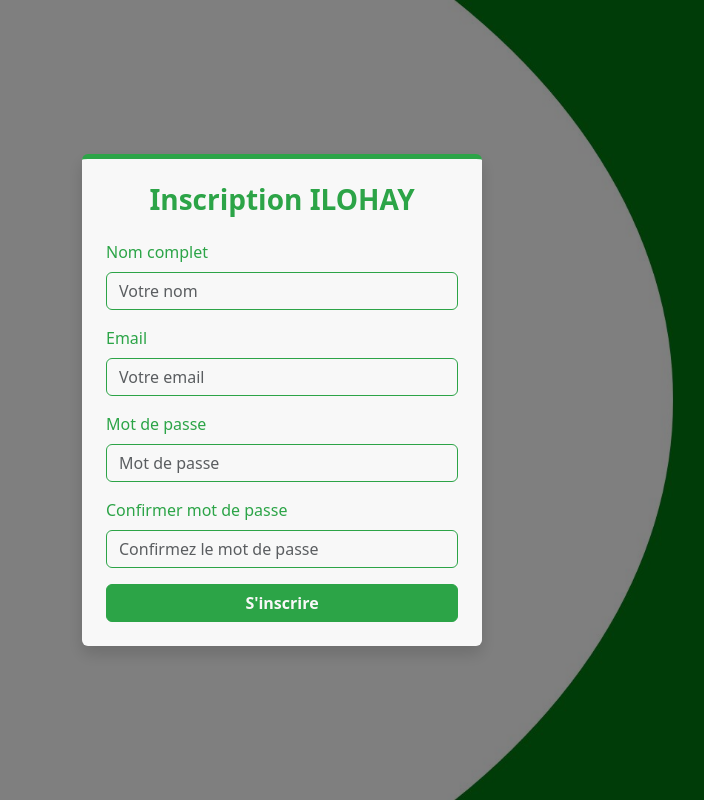
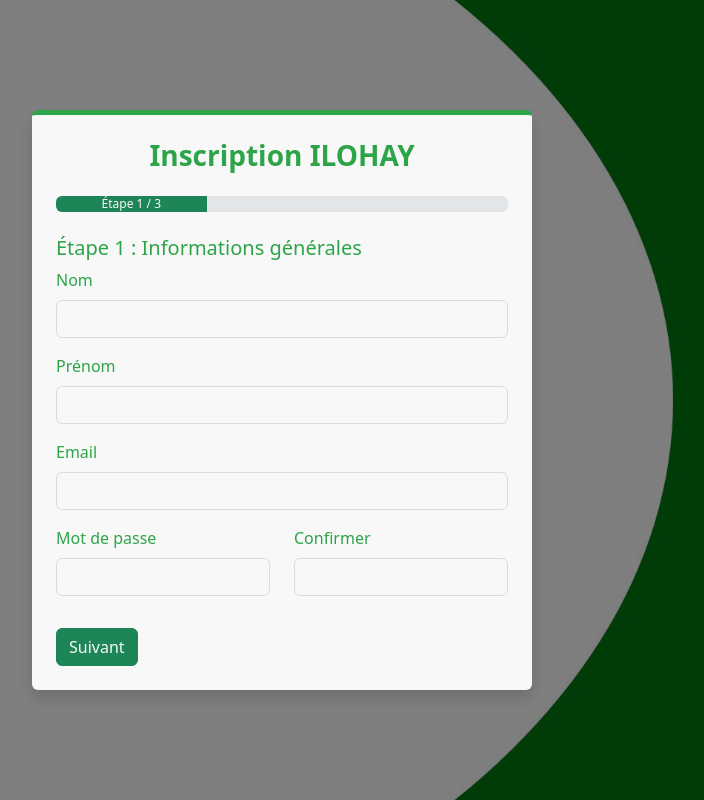
Before and after one commit to rakolahtag/ILOHAY-frontend, a React (Create React App) app: page /register in a window 1280 px wide. Shown: the whole page, without its empty margins (358-1062 px from the left). Built offline with nearby package versions, Linux system fonts and the light colour scheme.

Commit message:
adaptation de login et register avec les roles: participants, formateurs, stagiaires

```diff
--- a/src/pages/Auth/Register.js
+++ b/src/pages/Auth/Register.js
@@ -1,16 +1,33 @@
 import { useState } from "react";
 import { useNavigate } from "react-router-dom";
-import { Container, Form, Button, Alert } from "react-bootstrap";
+import { Container, Form, Button, Alert, Row, Col,ProgressBar } from "react-bootstrap";
 import api from "../../services/api";
 import "../../styles/colors.css";
-import bgImage from "../../assets/images/loging_bgd.jpg"; // même image que Login
-
+import bgImage from "../../assets/images/loging_bgd.jpg";
 
 export default function Register() {
+  const [step, setStep] = useState(1);
+
+  // Champs communs
   const [name, setName] = useState("");
+  const [prenom, setPrenom] = useState("");
   const [email, setEmail] = useState("");
   const [password, setPassword] = useState("");
   const [confirmPassword, setConfirmPassword] = useState("");
+  const [cin, setCin] = useState("");
+  const [telephone, setTelephone] = useState("");
+  const [adresse, setAdresse] = useState("");
+  const [paysOrigine, setPaysOrigine] = useState("");
+  const [nationalite, setNationalite] = useState("");
+  const [genre, setGenre] = useState("Homme");
+  const [role, setRole] = useState("stagiaire");
+
+  // Champs spécifiques
+  const [entiteOrigine, setEntiteOrigine] = useState(""); // participant
+  const [specialite, setSpecialite] = useState(""); // formateur
+  const [etablissement, setEtablissement] = useState(""); // stagiaire
+  const [niveau, setNiveau] = useState(""); // stagiaire
+
   const [error, setError] = useState("");
   const [success, setSuccess] = useState("");
   const navigate = useNavigate();
@@ -26,9 +43,26 @@
     }
 
     try {
-      await api.post("/auth/register", { name, email, password });
+      await api.post("/auth/register", {
+        name,
+        prenom,
+        email,
+        password,
+        role,
+        cin,
+        telephone,
+        adresse,
+        pays_origine: paysOrigine,
+        nationalite,
+        genre,
+        entite_origine: role === "participant" ? entiteOrigine : null,
+        specialite: role === "formateur" ? specialite : null,
+        etablissement: role === "stagiaire" ? etablissement : null,
+        niveau: role === "stagiaire" ? niveau : null,
+      });
+
       setSuccess("Compte créé avec succès ! Redirection...");
-      setTimeout(() => navigate("/"), 2000); // retour vers login après 2s
+      setTimeout(() => navigate("/"), 2000);
     } catch (err) {
       setError("Erreur lors de l'inscription. Vérifiez vos informations.");
     }
@@ -62,7 +96,7 @@
       <div
         className="p-4 shadow rounded"
         style={{
-          width: "400px",
+          width: "500px",
           backgroundColor: "var(--ilohay-white)",
           borderTop: "5px solid var(--ilohay-green)",
           opacity: 0.95,
@@ -78,99 +112,231 @@
         </h3>
 
         {error && (
-          <Alert
-            variant="danger"
-            style={{
-              backgroundColor: "var(--ilohay-red)",
-              color: "var(--ilohay-white)",
-              border: "none",
-            }}
-          >
+          <Alert variant="danger" style={{ backgroundColor: "var(--ilohay-red)", color: "white" }}>
             {error}
           </Alert>
         )}
-
         {success && (
-          <Alert
-            variant="success"
-            style={{
-              backgroundColor: "var(--ilohay-green)",
-              color: "var(--ilohay-white)",
-              border: "none",
-            }}
-          >
+          <Alert variant="success" style={{ backgroundColor: "var(--ilohay-green)", color: "white" }}>
             {success}
           </Alert>
         )}
 
+        {/* Barre de progression */}
+        <ProgressBar
+          now={(step / 3) * 100}
+          label={`Étape ${step} / 3`}
+          variant="success"
+          className="mb-4"
+        />
+
         <Form onSubmit={handleRegister}>
+          {/* --- ÉTAPE 1 --- */}
+          {step === 1 && (
+            <>
+              <h5 style={{ color: "var(--ilohay-green)" }}>Étape 1 : Informations générales</h5>
               <Form.Group className="mb-3">
-            <Form.Label style={{ color: "var(--ilohay-green)" }}>
-              Nom complet
-            </Form.Label>
+                <Form.Label>Nom</Form.Label>
                 <Form.Control
                   type="text"
-              placeholder="Votre nom"
                   value={name}
                   onChange={(e) => setName(e.target.value)}
                   required
-              style={{ borderColor: "var(--ilohay-green)" }}
                 />
               </Form.Group>
 
               <Form.Group className="mb-3">
-            <Form.Label style={{ color: "var(--ilohay-green)" }}>
-              Email
-            </Form.Label>
+                <Form.Label>Prénom</Form.Label>
                 <Form.Control
-              type="email"
-              placeholder="Votre email"
-              value={email}
-              onChange={(e) => setEmail(e.target.value)}
+                  type="text"
+                  value={prenom}
+                  onChange={(e) => setPrenom(e.target.value)}
                   required
-              style={{ borderColor: "var(--ilohay-green)" }}
                 />
               </Form.Group>
 
               <Form.Group className="mb-3">
-            <Form.Label style={{ color: "var(--ilohay-green)" }}>
-              Mot de passe
-            </Form.Label>
+                <Form.Label>Email</Form.Label>
+                <Form.Control
+                  type="email"
+                  value={email}
+                  onChange={(e) => setEmail(e.target.value)}
+                  required
+                />
+              </Form.Group>
+
+              <Row>
+                <Col md={6}>
+                  <Form.Group className="mb-3">
+                    <Form.Label>Mot de passe</Form.Label>
                     <Form.Control
                       type="password"
-              placeholder="Mot de passe"
                       value={password}
                       onChange={(e) => setPassword(e.target.value)}
                       required
-              style={{ borderColor: "var(--ilohay-green)" }}
+                    />
+                  </Form.Group>
+                </Col>
+                <Col md={6}>
+                  <Form.Group className="mb-3">
+                    <Form.Label>Confirmer</Form.Label>
+                    <Form.Control
+                      type="password"
+                      value={confirmPassword}
+                      onChange={(e) => setConfirmPassword(e.target.value)}
+                      required
+                    />
+                  </Form.Group>
+                </Col>
+              </Row>
+            </>
+          )}
+
+          {/* --- ÉTAPE 2 --- */}
+          {step === 2 && (
+            <>
+              <h5 style={{ color: "var(--ilohay-green)" }}>Étape 2 : Informations personnelles</h5>
+              <Form.Group className="mb-3">
+                <Form.Label>CIN</Form.Label>
+                <Form.Control
+                  type="text"
+                  value={cin}
+                  onChange={(e) => setCin(e.target.value)}
+                  required
                 />
               </Form.Group>
 
               <Form.Group className="mb-3">
-            <Form.Label style={{ color: "var(--ilohay-green)" }}>
-              Confirmer mot de passe
-            </Form.Label>
+                <Form.Label>Téléphone</Form.Label>
                 <Form.Control
-              type="password"
-              placeholder="Confirmez le mot de passe"
-              value={confirmPassword}
-              onChange={(e) => setConfirmPassword(e.target.value)}
+                  type="text"
+                  value={telephone}
+                  onChange={(e) => setTelephone(e.target.value)}
                   required
-              style={{ borderColor: "var(--ilohay-green)" }}
                 />
               </Form.Group>
 
-          <Button
-            type="submit"
-            className="w-100"
-            style={{
-              backgroundColor: "var(--ilohay-green)",
-              borderColor: "var(--ilohay-green)",
-              fontWeight: "bold",
-            }}
-          >
+              <Form.Group className="mb-3">
+                <Form.Label>Adresse</Form.Label>
+                <Form.Control
+                  type="text"
+                  value={adresse}
+                  onChange={(e) => setAdresse(e.target.value)}
+                  required
+                />
+              </Form.Group>
+
+              <Form.Group className="mb-3">
+                <Form.Label>Pays d'origine</Form.Label>
+                <Form.Control
+                  type="text"
+                  value={paysOrigine}
+                  onChange={(e) => setPaysOrigine(e.target.value)}
+                  required
+                />
+              </Form.Group>
+
+              <Form.Group className="mb-3">
+                <Form.Label>Nationalité</Form.Label>
+                <Form.Control
+                  type="text"
+                  value={nationalite}
+                  onChange={(e) => setNationalite(e.target.value)}
+                  required
+                />
+              </Form.Group>
+
+              <Form.Group className="mb-3">
+                <Form.Label>Genre</Form.Label>
+                <Form.Select value={genre} onChange={(e) => setGenre(e.target.value)}>
+                  <option value="Homme">Homme</option>
+                  <option value="Femme">Femme</option>
+                  <option value="Autre">Autre</option>
+                </Form.Select>
+              </Form.Group>
+            </>
+          )}
+
+          {/* --- ÉTAPE 3 --- */}
+          {step === 3 && (
+            <>
+              <h5 style={{ color: "var(--ilohay-green)" }}>Étape 3 : Informations spécifiques</h5>
+              <Form.Group className="mb-3">
+                <Form.Label>Rôle</Form.Label>
+                <Form.Select value={role} onChange={(e) => setRole(e.target.value)} required>
+                  <option value="stagiaire">Stagiaire</option>
+                  <option value="participant">Participant</option>
+                  <option value="formateur">Formateur</option>
+                </Form.Select>
+              </Form.Group>
+
+              {role === "participant" && (
+                <Form.Group className="mb-3">
+                  <Form.Label>Entité d'origine</Form.Label>
+                  <Form.Control
+                    type="text"
+                    value={entiteOrigine}
+                    onChange={(e) => setEntiteOrigine(e.target.value)}
+                    required
+                  />
+                </Form.Group>
+              )}
+
+              {role === "formateur" && (
+                <Form.Group className="mb-3">
+                  <Form.Label>Spécialité</Form.Label>
+                  <Form.Control
+                    type="text"
+                    value={specialite}
+                    onChange={(e) => setSpecialite(e.target.value)}
+                    required
+                  />
+                </Form.Group>
+              )}
+
+              {role === "stagiaire" && (
+                <>
+                  <Form.Group className="mb-3">
+                    <Form.Label>Établissement</Form.Label>
+                    <Form.Control
+                      type="text"
+                      value={etablissement}
+                      onChange={(e) => setEtablissement(e.target.value)}
+                      required
+                    />
+                  </Form.Group>
+
+                  <Form.Group className="mb-3">
+                    <Form.Label>Niveau</Form.Label>
+                    <Form.Control
+                      type="text"
+                      value={niveau}
+                      onChange={(e) => setNiveau(e.target.value)}
+                      required
+                    />
+                  </Form.Group>
+                </>
+              )}
+            </>
+          )}
+
+          {/* Boutons navigation */}
+          <div className="d-flex justify-content-between mt-3">
+            {step > 1 && (
+              <Button variant="secondary" onClick={() => setStep(step - 1)}>
+                Précédent
+              </Button>
+            )}
+            {step < 3 ? (
+              <Button variant="success" onClick={() => setStep(step + 1)}>
+                Suivant
+              </Button>
+            ) : (
+              <Button type="submit" variant="success">
                 S'inscrire
               </Button>
+            )}
+          </div>
         </Form>
       </div>
     </Container>
```
Also changed, not shown: src/components/TableList.js (+7 -6 lines), src/hooks/useLogger.js (added, +23 -0 lines), src/pages/Auth/Login.js (+17 -6 lines), src/pages/Dashboard.js (+6 -1 lines), src/assets/images/PasDePhoto.png (added). Lines whose indentation alone changed are shown as unchanged.
